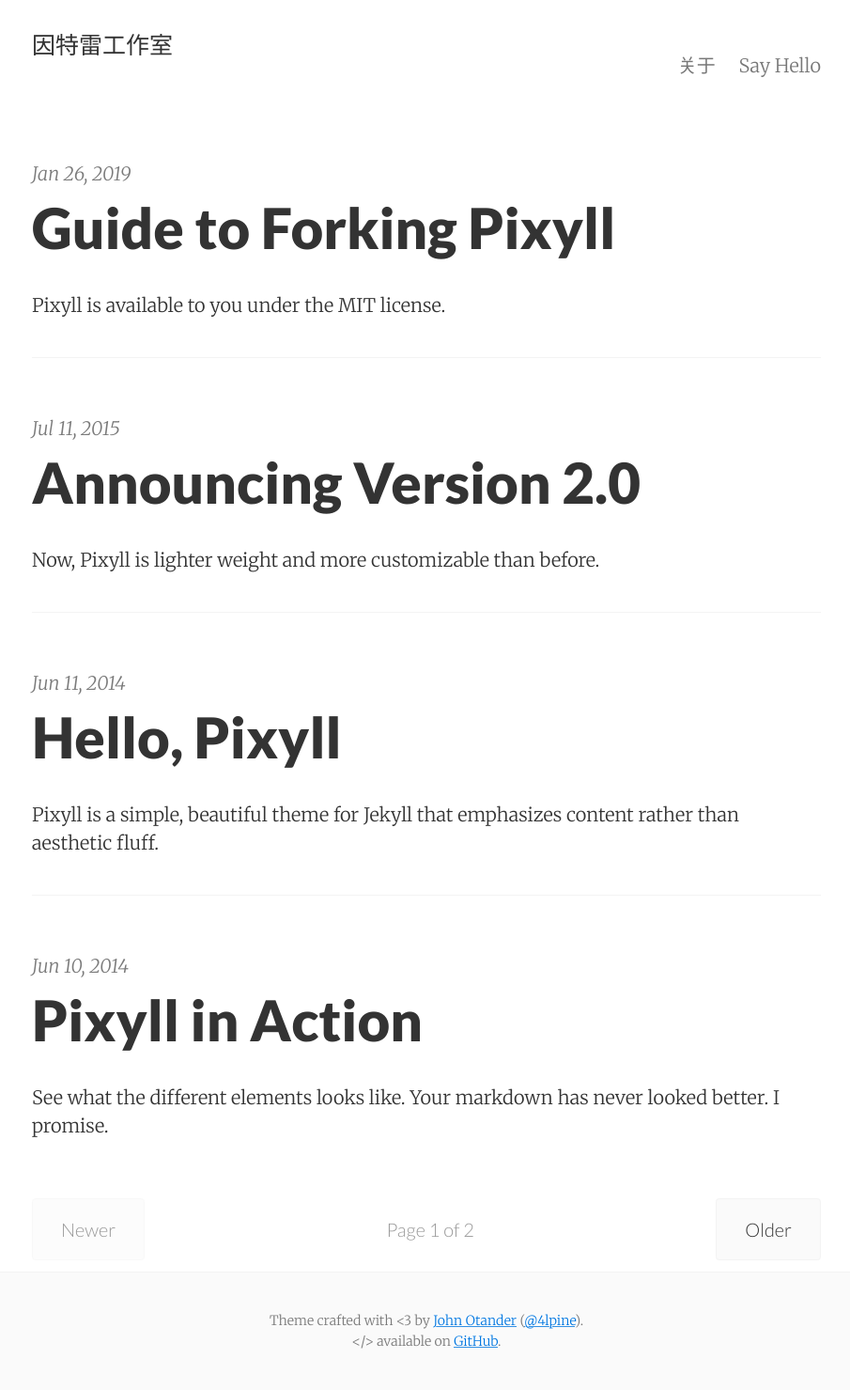
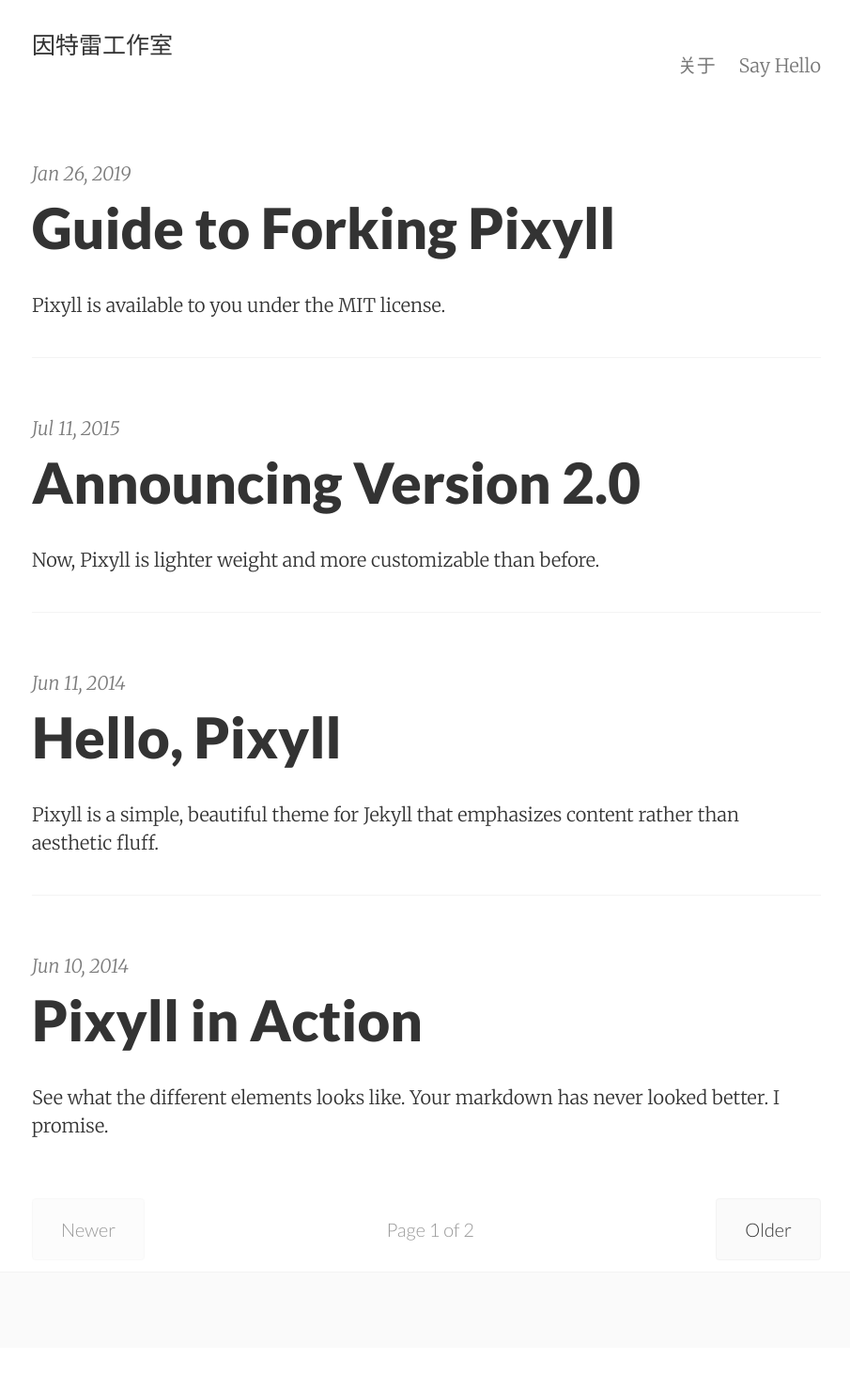
Before and after one commit to neepuitl/neepuitl.github.io, a Jekyll site: the page built from index.html, in a window 1280 px wide. Shown: the whole page at 94% size, without its empty margins (186-1091 px from the left). Built offline with Jekyll 4.4.1, drawn with Linux system fonts in a browser that asks for light colours; the list of posts is cut into pages by our own code; after the commit the page ends 1434 px from its top, so only the background shows below that.

Commit message:
Delete footer

```diff
--- a/_includes/footer.html
+++ b/_includes/footer.html
@@ -1,10 +1,5 @@
 <footer class="center">
-  <div class="measure">
-    <small>
-      Theme crafted with &lt;3 by <a href="http://johnotander.com">John Otander</a> (<a href="https://twitter.com/4lpine">@4lpine</a>).<br>
-      &lt;/&gt; available on <a href="https://github.com/johnotander/pixyll">GitHub</a>.
-    </small>
-  </div>
+
 </footer>
 {% if site.enable_anchorjs %}<!-- AnchorJS -->
 <script src="https://cdnjs.cloudflare.com/ajax/libs/anchor-js/3.0.0/anchor.min.js"></script>
```
